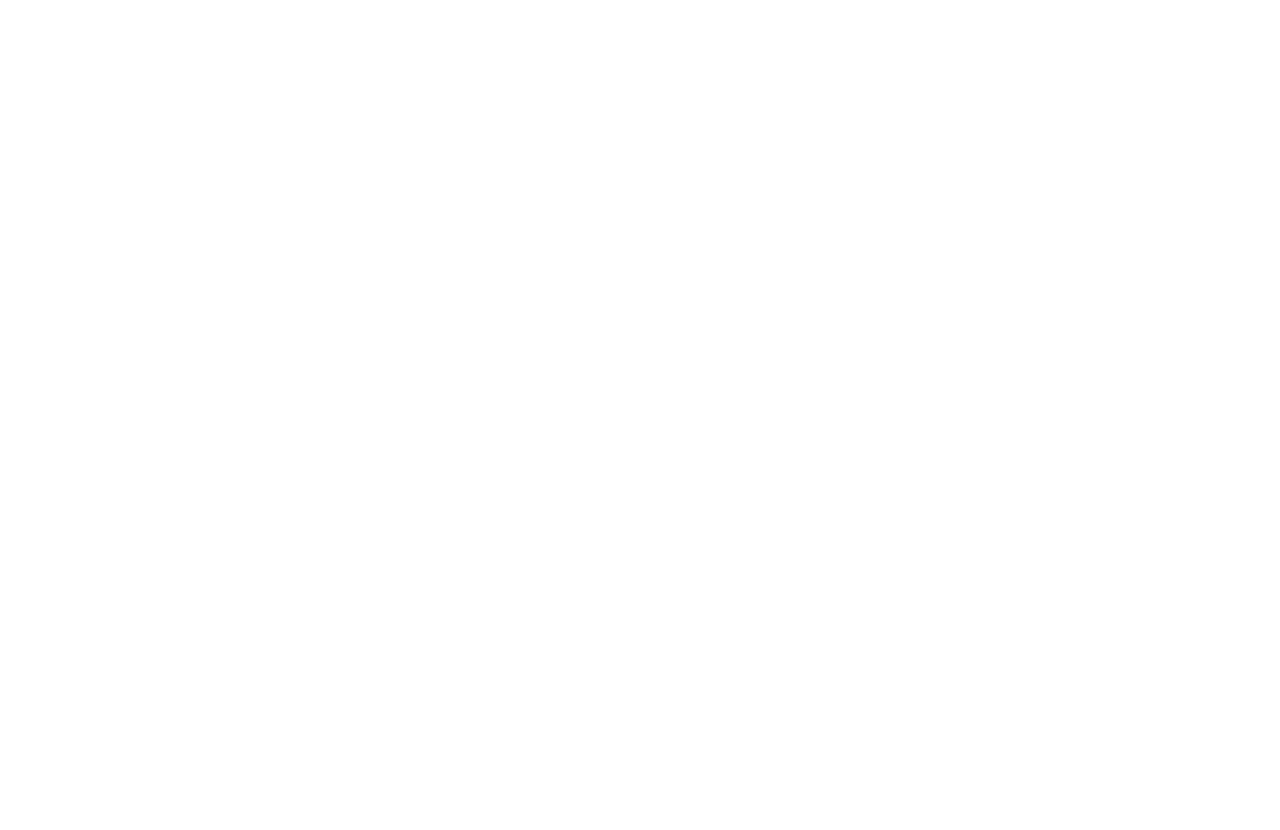
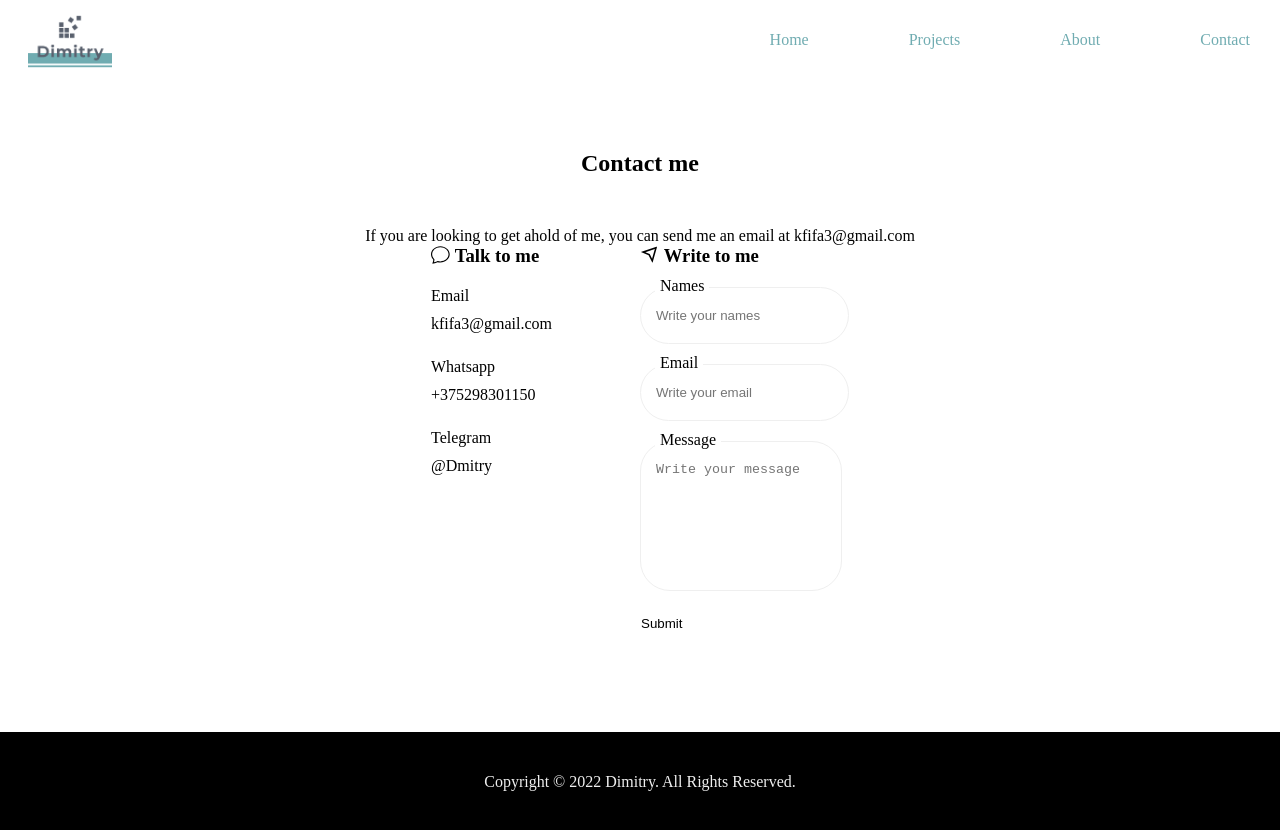
Before and after one commit to Dimitry-prog/portfolio, a React (Create React App) app: page /contact in a window 1280 px wide. Before the commit the page ends 800 px from the top, so only its background shows below. Built offline with nearby package versions, Linux system fonts and the light colour scheme; the HTML template or start-up script is replaced by a standard one.

Commit message:
add: styles to PageContact

```diff
--- a/src/App.js
+++ b/src/App.js
@@ -7,8 +7,9 @@
 import routesConfig from "./routes/routesConfig";
 
 function App() {
+  // basename={`/portfolio/`}
   return (
-    <BrowserRouter basename={`/portfolio/`}>
+    <BrowserRouter>
       <Navbar/>
       <Routes>
       {routesConfig.map(({path, component}) => (
--- a/src/Pages/PageContact/PageContact.jsx
+++ b/src/Pages/PageContact/PageContact.jsx
@@ -1,5 +1,7 @@
 import React from "react";
-import styles from './PageContact.module.scss';
+import styles from "./PageContact.module.scss";
+import {BsChat} from 'react-icons/bs';
+import {RiSendPlaneLine} from 'react-icons/ri';
 
 const PageContact = () => {
   return (
@@ -8,6 +10,41 @@
         <h2>Contact me</h2>
         <p>If you are looking to get ahold of me, you can send me an
           email at kfifa3@gmail.com</p>
+        <div className={styles.contact__container}>
+          <div className={styles.contact__talk}>
+            <h3>
+              <BsChat/>
+              Talk to me
+            </h3>
+            <span>Email</span>
+            <p>kfifa3@gmail.com</p>
+            <span>Whatsapp</span>
+            <p>+375298301150</p>
+            <span>Telegram</span>
+            <p>@Dmitry</p>
+          </div>
+          <div className={styles.contact__write}>
+            <h3>
+              <RiSendPlaneLine/>
+              Write to me
+            </h3>
+            <form className={styles.contact__form}>
+              <div>
+                <label>Names</label>
+                <input type="text" placeholder="Write your names"/>
+              </div>
+              <div>
+                <label>Email</label>
+                <input type="email" placeholder="Write your email"/>
+              </div>
+              <div>
+                <label>Message</label>
+                <textarea placeholder="Write your message"></textarea>
+              </div>
+              <button>Submit</button>
+            </form>
+          </div>
+        </div>
       </section>
     </main>
   );
--- a/src/Pages/PageContact/PageContact.module.scss
+++ b/src/Pages/PageContact/PageContact.module.scss
@@ -1,4 +1,5 @@
 @use "src/styles/mixins.scss";
+@import "src/styles/variables.scss";
 
 .contact{
   min-height: calc(100vh - 100px);
@@ -8,4 +9,65 @@
   h2 {
     padding: 50px 0;
   }
+  &__container{
+    display: grid;
+    grid-template-columns: repeat(2, 1fr);
+  }
+  &__talk{
+    h3 {
+     margin-bottom: 20px;
+     display: flex;
+     gap: 5px;
+    }
+    span {
+      display: block;
+      margin-bottom: 10px;
+    }
+    p{
+      margin-bottom: 25px;
+    }
+  }
+  &__write{
+    h3 {
+      margin-bottom: 20px;
+      display: flex;
+      gap: 5px;
+    }
+    span {
+      display: block;
+      margin-bottom: 10px;
+    }
+    p{
+      margin-bottom: 25px;
+    }
+  }
+  &__form{
+    display: flex;
+    flex-direction: column;
+    align-items: flex-start;
+    div {
+      margin-bottom: 20px;
+      position: relative;
+    }
+    label{
+      position: absolute;
+      left: 15px;
+      top: -15px;
+      padding: 5px;
+      background-color: $colorWhite;
+    }
+    input {
+      border-radius: 30px;
+      border-color:  $colorSecondary-1;
+      padding: 20px 15px;
+      background: none;
+    }
+    textarea{
+      border-radius: 30px;
+      border-color: $colorSecondary-1;
+      padding: 20px 15px;
+      min-height: 150px;
+      resize: none;
+    }
+  }
 }
```
